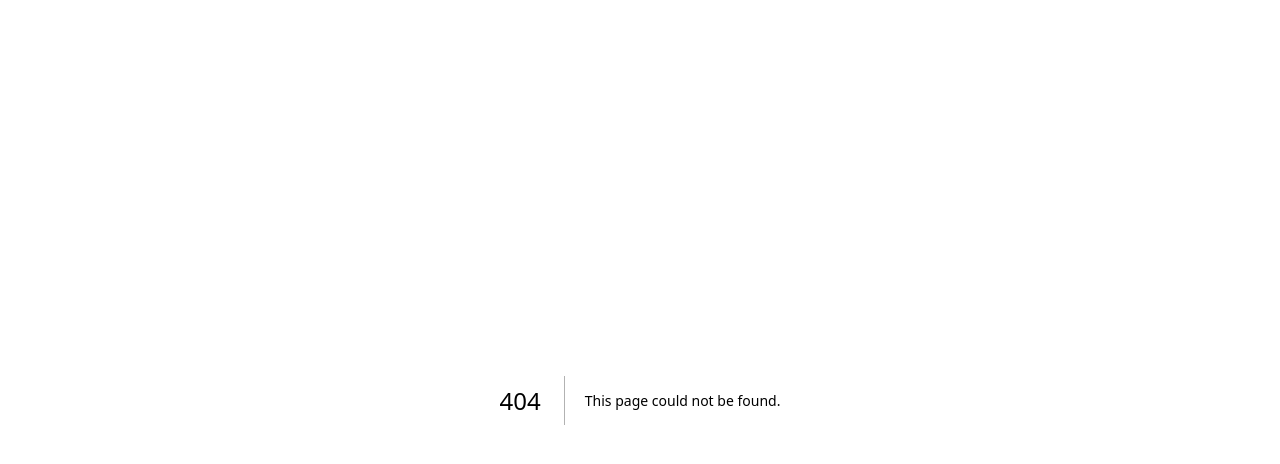
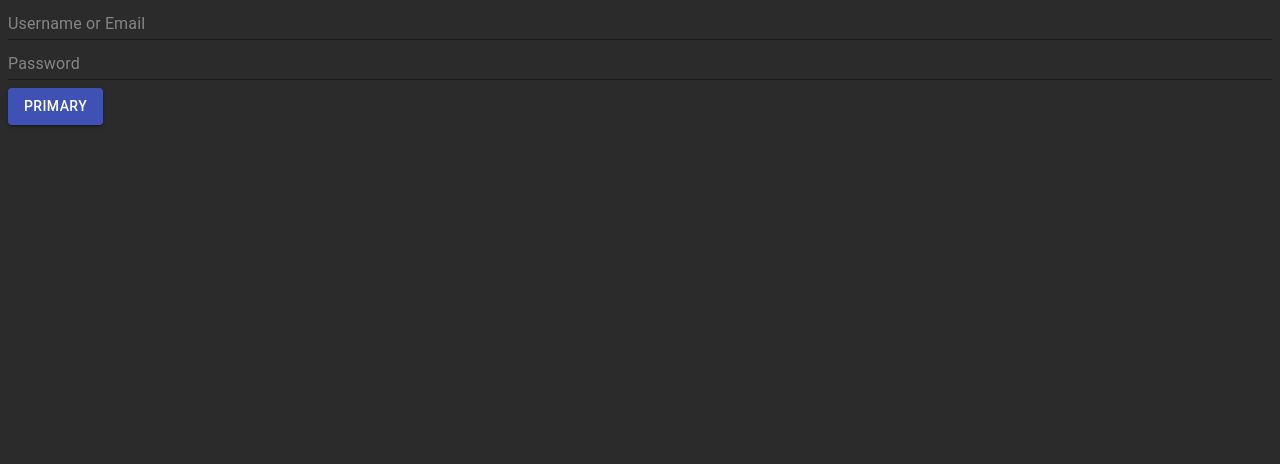
Before and after one commit to shivamanand-dev/resume_maker, a Next.js app: page /login in a window 1280 px wide. Before the commit this address had no page. Shown: the top 464 px of the page. Built offline with nearby package versions, Linux system fonts and the light colour scheme.

Commit message:
login UI

```diff
--- a/src/components/InputField/StyledInputField.js
+++ b/src/components/InputField/StyledInputField.js
@@ -5,8 +5,10 @@ const StyledInputField = styled.section`
   margin: 0.5rem auto;
 
   .MuiInput-root,
+  .MuiInputBase-root,
   .MuiInputBase-input {
     width: 100%;
+    color: #fff;
   }
 `;
 
--- a/src/components/InputField/index.js
+++ b/src/components/InputField/index.js
@@ -9,6 +9,7 @@ function InputField({
   value,
   onChange,
   error,
+  name,
 }) {
   return (
     <StyledInputField>
@@ -19,6 +20,7 @@ function InputField({
         value={value}
         onChange={onChange}
         error={error}
+        name={name}
       />
     </StyledInputField>
   );
--- /dev/null
+++ b/src/components/LoginSignup/StyledLoginSignup.js
@@ -0,0 +1,5 @@
+import styled from "styled-components";
+
+export const StyledLoginSignup = styled.section``;
+
+export default StyledLoginSignup;
--- /dev/null
+++ b/src/components/LoginSignup/index.js
@@ -0,0 +1,30 @@
+import React from "react";
+import { useState } from "react";
+
+import { PrimaryButton } from "../Buttons";
+import InputField from "../InputField";
+import StyledLoginSignup from "./StyledLoginSignup";
+
+function LoginSignup({ activeForm = "login" }) {
+  // eslint-disable-next-line no-unused-vars
+  const [formActiveStatus, setformActiveStatus] = useState(activeForm);
+  return (
+    <StyledLoginSignup>
+      <div>
+        <div>
+          <InputField
+            placeholder="Username or Email"
+            type="text"
+            name="username"
+          />
+
+          <InputField type="password" placeholder="Password" name="password" />
+          <PrimaryButton />
+        </div>
+        <div></div>
+      </div>
+    </StyledLoginSignup>
+  );
+}
+
+export default LoginSignup;
--- /dev/null
+++ b/src/pages/login/index.js
@@ -0,0 +1,13 @@
+import React from "react";
+
+import LoginSignup from "../../components/LoginSignup";
+
+function Login() {
+  return (
+    <div>
+      <LoginSignup activeForm="login" />
+    </div>
+  );
+}
+
+export default Login;
--- /dev/null
+++ b/src/utils/constants/app_config.js
@@ -0,0 +1,2 @@
+export const backendUri = process.env.NEXT_PUBLIC_SERVER_SIDE_URI;
+export const clientSideUri = process.env.NEXT_PUBLIC_CLIENT_SIDE_URI;
```
Also changed, not shown: 1 other file (tests, documents, lock files or other folders).
